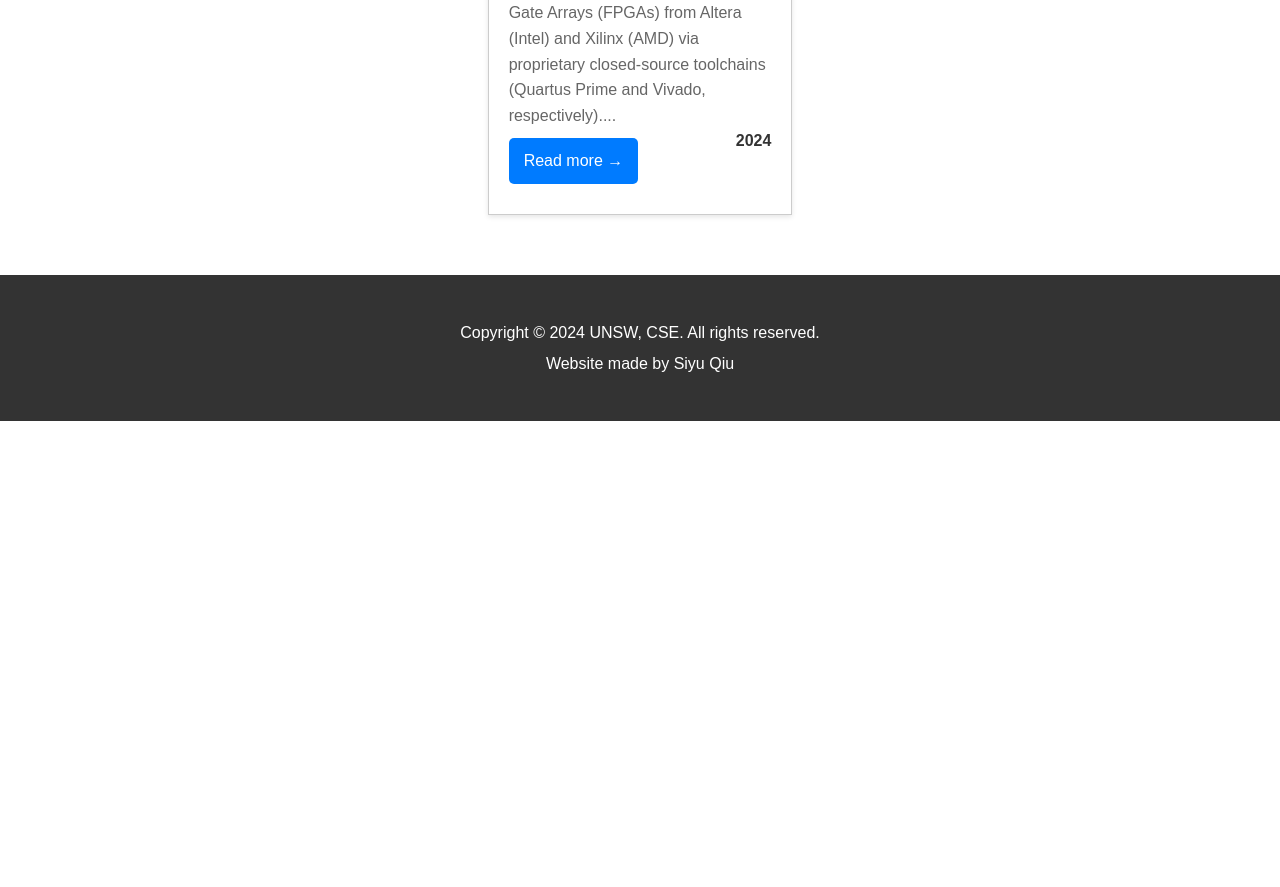
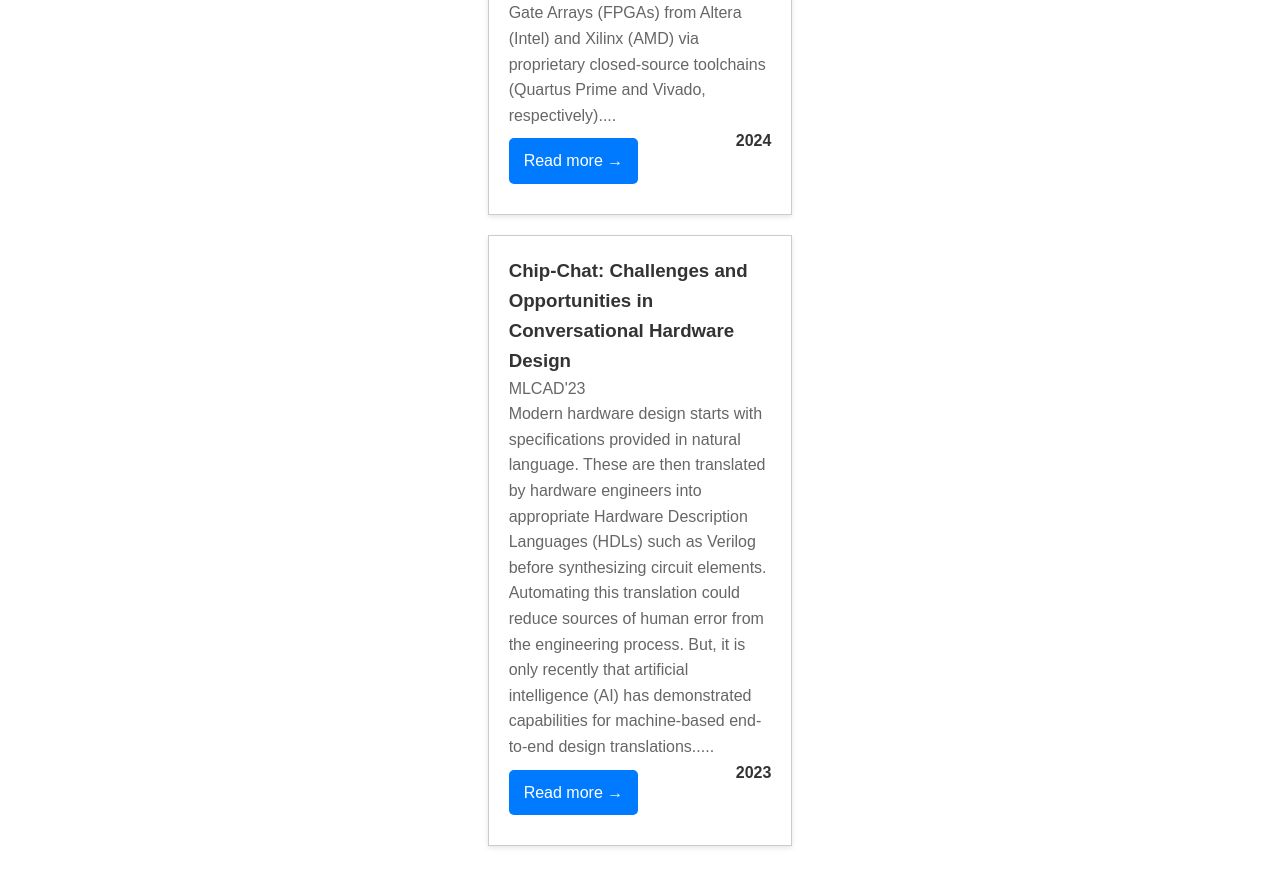
Before and after one commit to llm4hw/llm4hw.github.io, a Jekyll site: the page built from papers.md, in a window 1280 px wide and 900 px high, scrolled down 610 px. Shown: the top 887 px of the window. Built offline with Jekyll 4.4.1, drawn with Linux system fonts in a browser that asks for light colours; before the commit the page ends 1031 px from its top, so only the background shows below that.

Commit message:
Update papers.md

```diff
--- a/papers.md
+++ b/papers.md
@@ -16,3 +16,13 @@ permalink: /papers
         <span class="year">2024</span>
     </div>
 </div>
+
+<div class="papers-container">
+    <div class="paper">
+        <h3>Chip-Chat: Challenges and Opportunities in Conversational Hardware Design</h3>
+        <p>MLCAD'23</p>
+        <p>Modern hardware design starts with specifications provided in natural language. These are then translated by hardware engineers into appropriate Hardware Description Languages (HDLs) such as Verilog before synthesizing circuit elements. Automating this translation could reduce sources of human error from the engineering process. But, it is only recently that artificial intelligence (AI) has demonstrated capabilities for machine-based end-to-end design translations.....</p>
+        <a href="https://arxiv.org/abs/2305.13243" class="button">Read more →</a>
+        <span class="year">2023</span>
+    </div>
+</div>
```
